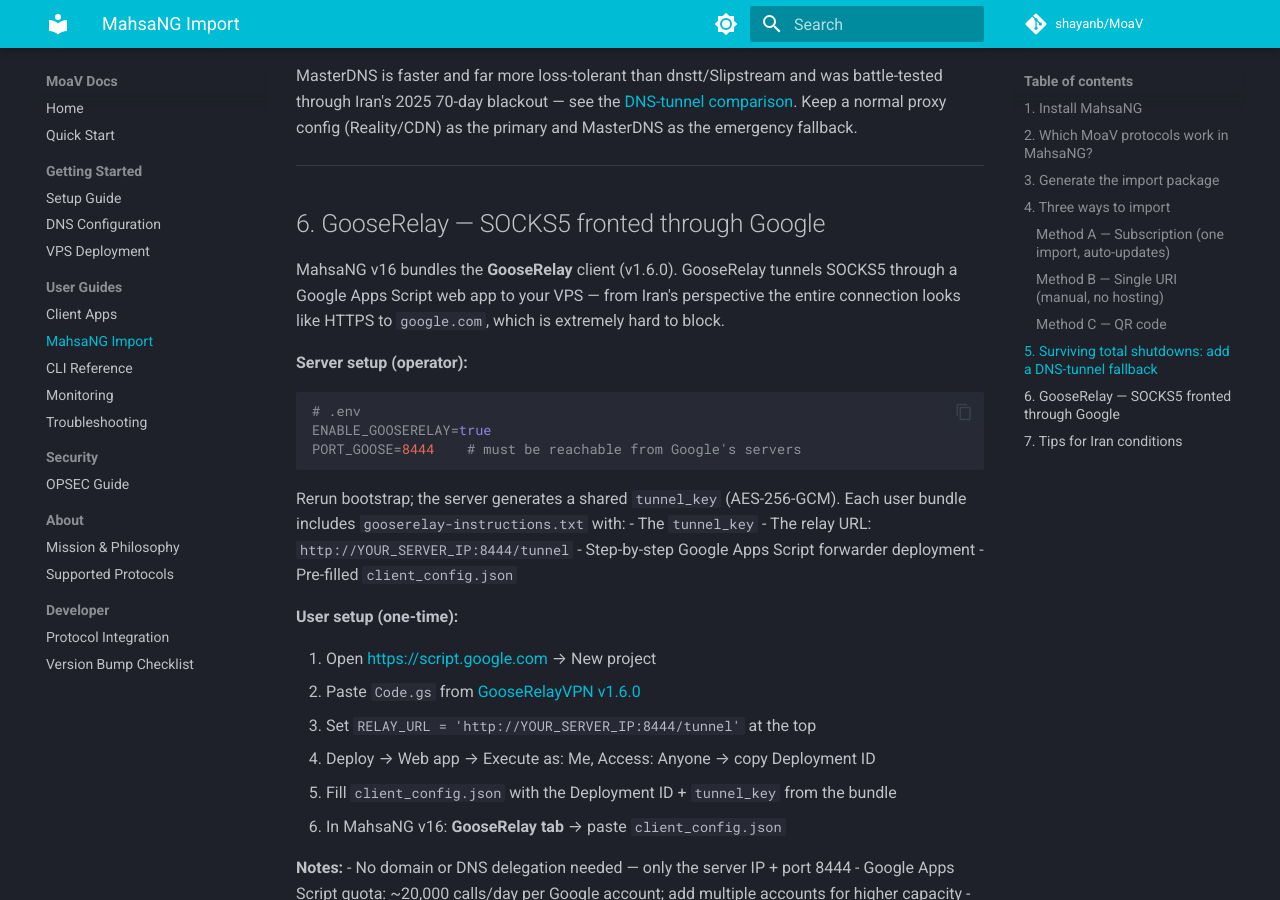
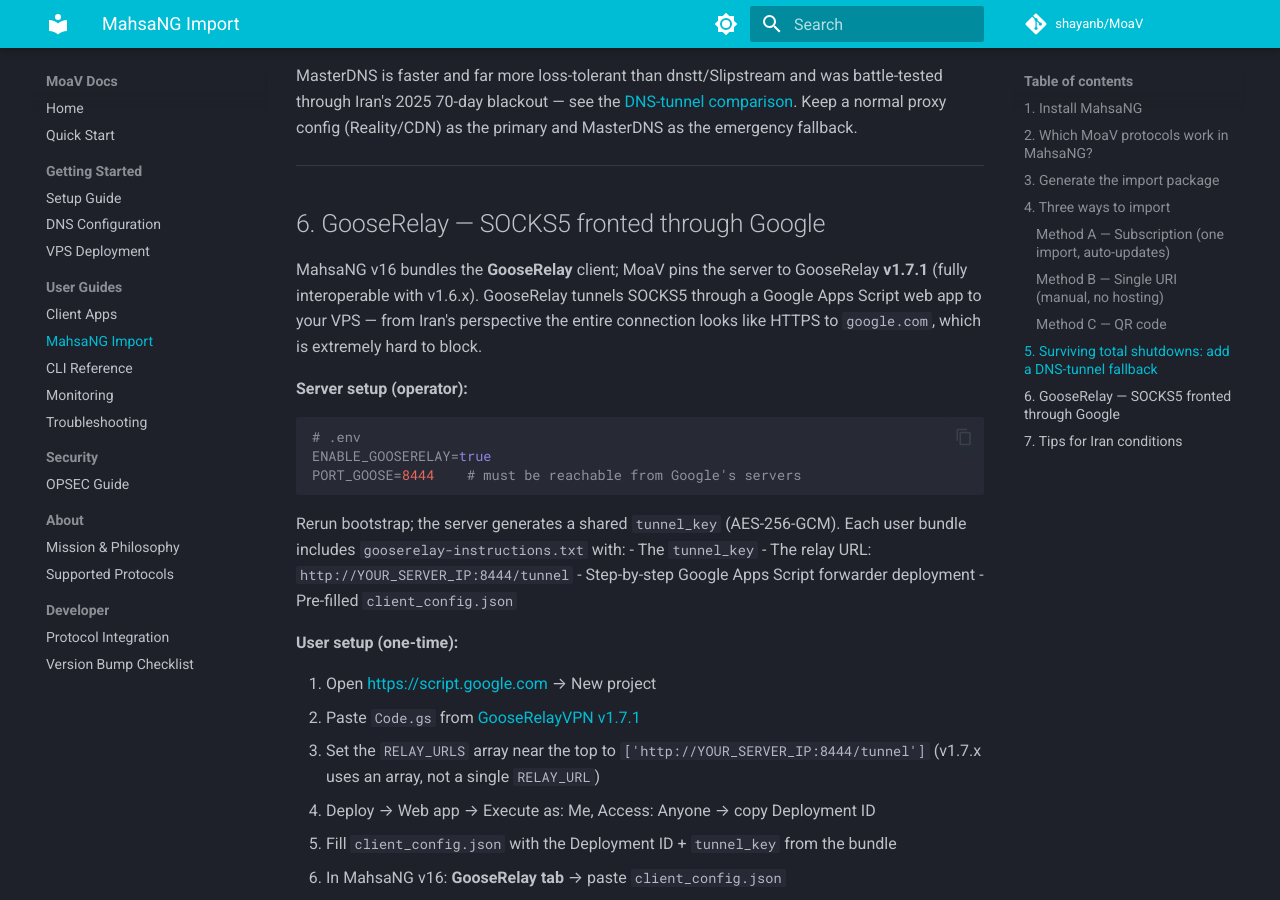
Before and after one commit to MotherofallVPNs/moav-site, an MkDocs documentation site: the page built from docs/mahsanet.md, in a window 1280 px wide and 900 px high, scrolled down 3414 px. Built offline with MkDocs 1.6.1 and Material for MkDocs 9.7.7, drawn with Linux system fonts in a browser that asks for light colours; comment, search, counter and statistics services are not loaded.

Commit message:
bump GooseRelay v1.6.0 -> v1.7.1 + fix Apps Script RELAY_URLS
Latest GooseRelay is v1.7.1. Verified against the pinned tag before bumping:
- server_config schema unchanged (server_host/server_port/tunnel_key/
  upstream_proxy/debug_timing) — our generated config + sing-box egress
  routing (upstream_proxy=socks5://sing-box:1080) remain valid.
- build path ./cmd/server unchanged — Dockerfile.gooserelay builds as-is.
- v1.7.1 fully interops with v1.6.x (no wire/config break) — safe bump.

The one user-facing change: v1.7.x's Apps Script forwarder renamed the
single `const RELAY_URL = '...'` to a `const RELAY_URLS = ['...']` array.
Updated everywhere we document the Code.gs edit:
- scripts/lib/gooserelay.sh (gooserelay-instructions.txt)
- docs/mahsanet.md §6, docs/protocols.md
- scripts/gooserelay-entrypoint.sh server log line

Version pins bumped in .env.example, docker-compose.yml, Dockerfile.gooserelay
(+ header comments and the releases link to the v1.7.1 tag). CHANGELOG notes
the pin + the RELAY_URLS detail. Reworded "matches the MahsaNG v16 bundle" to
"interoperable with" since we now ship a newer GooseRelay than v16 bundles.

Co-Authored-By: Claude Opus 4.7 (1M context) <noreply@anthropic.com>

```diff
--- a/docs/mahsanet.md
+++ b/docs/mahsanet.md
@@ -139,7 +139,8 @@ fallback.
 
 ## 6. GooseRelay — SOCKS5 fronted through Google
 
-MahsaNG v16 bundles the **GooseRelay** client (v1.6.0). GooseRelay tunnels
+MahsaNG v16 bundles the **GooseRelay** client; MoaV pins the server to
+GooseRelay **v1.7.1** (fully interoperable with v1.6.x). GooseRelay tunnels
 SOCKS5 through a Google Apps Script web app to your VPS — from Iran's
 perspective the entire connection looks like HTTPS to `google.com`, which is
 extremely hard to block.
@@ -162,8 +163,8 @@ Each user bundle includes `gooserelay-instructions.txt` with:
 **User setup (one-time):**
 
 1. Open <https://script.google.com> → New project
-2. Paste `Code.gs` from [GooseRelayVPN v1.6.0](https://github.com/kianmhz/GooseRelayVPN/releases/tag/v1.6.0)
-3. Set `RELAY_URL = 'http://YOUR_SERVER_IP:8444/tunnel'` at the top
+2. Paste `Code.gs` from [GooseRelayVPN v1.7.1](https://github.com/kianmhz/GooseRelayVPN/releases/tag/v1.7.1)
+3. Set the `RELAY_URLS` array near the top to `['http://YOUR_SERVER_IP:8444/tunnel']` (v1.7.x uses an array, not a single `RELAY_URL`)
 4. Deploy → Web app → Execute as: Me, Access: Anyone → copy Deployment ID
 5. Fill `client_config.json` with the Deployment ID + `tunnel_key` from the bundle
 6. In MahsaNG v16: **GooseRelay tab** → paste `client_config.json`
```
Also changed, not shown: docs/protocols.md (+1 -1 lines).
